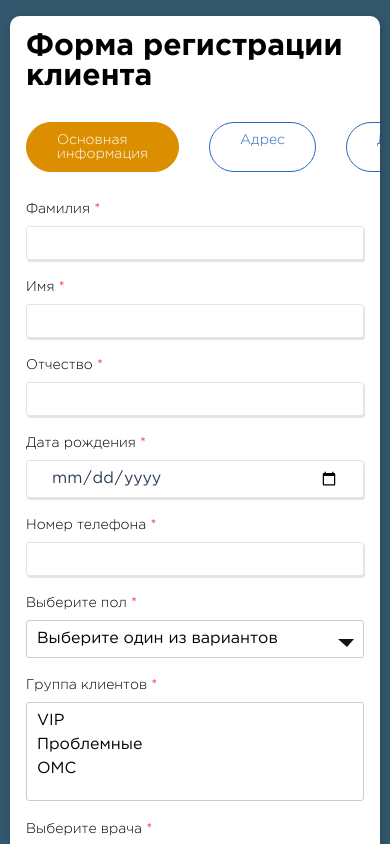
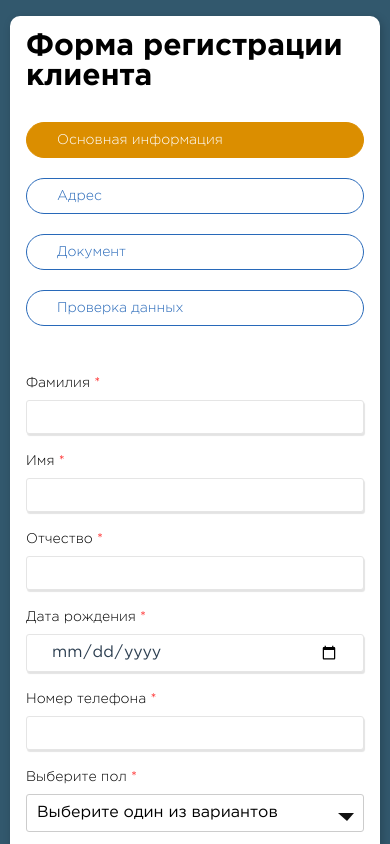
Before and after one commit to TORONTOTOKYO/medical-form, a Vue app: page / in a window 390 px wide. Shown: the top 844 px of the page. Built offline with nearby package versions, Linux system fonts and the light colour scheme.

Commit message:
curent work

```diff
--- a/src/components/Layout/LayoutForm.vue
+++ b/src/components/Layout/LayoutForm.vue
@@ -255,7 +255,7 @@ export default {
 
   background: #fff;
   box-shadow: 2px 3px 10px rgba(0, 0, 0, 0.2);
-  overflow: hidden;
+  overflow-x: scroll;
   &__title {
     font-size: 30px;
     font-weight: 700;
@@ -268,6 +268,20 @@ export default {
 
 .steps {
   display: flex;
+  justify-content: center;
+  flex-wrap: wrap;
   margin-bottom: 30px;
 }
+
+@media (max-width: 800px) {
+  .steps {
+    &__step {
+      width: 100%;
+      margin-bottom: 20px;
+      &:not(:last-child) {
+        margin-right: 0px;
+      }
+    }
+  }
+}
 </style>
--- a/src/components/Layout/ShowResult.vue
+++ b/src/components/Layout/ShowResult.vue
@@ -2,16 +2,15 @@
   <div class="show-result">
     <div class="show-result__title">Проверьте данные пациента:</div>
     <div class="show-result__inner">
-      <ul class="info">
-        <li class="info__item" v-for="(item, index) in namesFiled" :key="index">
-          {{ item }}
-        </li>
-      </ul>
-      <ul class="date">
-        <li class="date__item" v-for="(item, index) in person" :key="index">
-          {{ firstWordUpperCase(item) }}
-        </li>
-      </ul>
+      <table class="table table-scroll">
+        <thead></thead>
+        <tbody>
+          <tr v-for="(value, name, index) in person" :key="index">
+            <td>{{ namesFiled[index] }}</td>
+            <td>{{ firstWordUpperCase(value) }}</td>
+          </tr>
+        </tbody>
+      </table>
     </div>
   </div>
 </template>
@@ -56,12 +55,12 @@ export default {
   flex-grow: 1;
   &__title {
     margin-bottom: 20px;
+    font-weight: 700;
+    font-size: 20px;
   }
   &__inner {
     display: flex;
-  }
-  .info {
-    font-weight: 700;
+    justify-content: center;
   }
 }
 </style>
```
